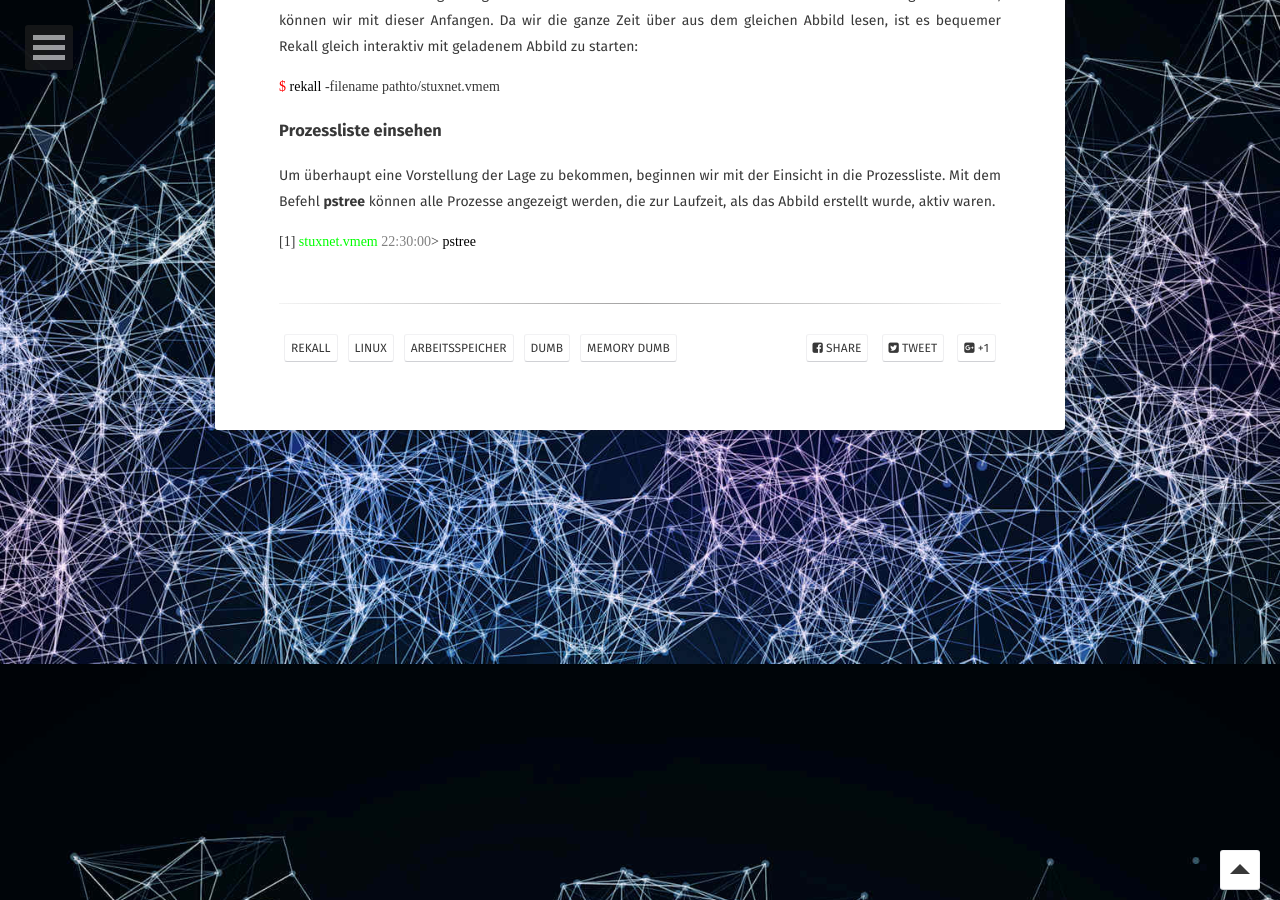
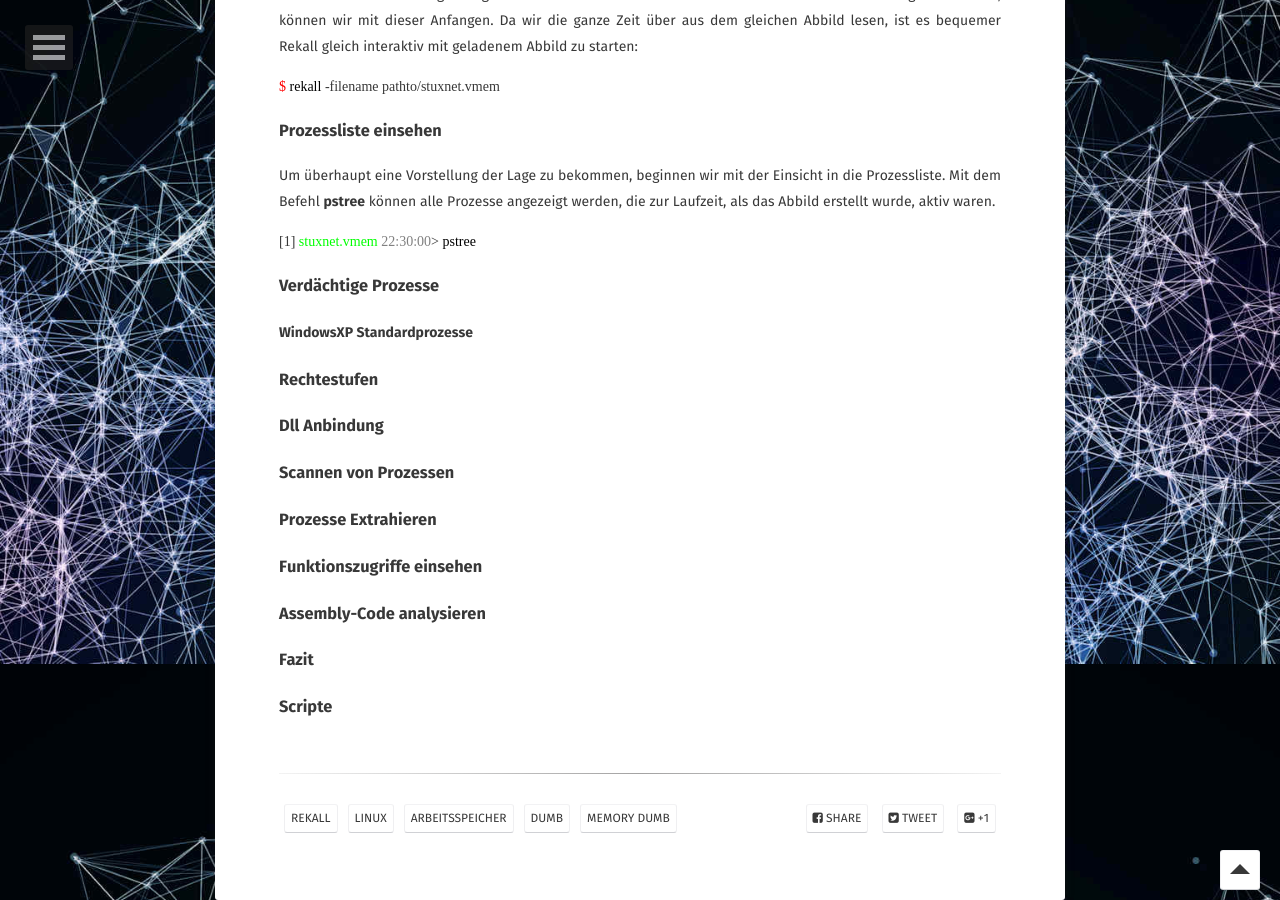
Before and after one commit to lauliger/IT-Sicherheit, a Jekyll site: the page built from _posts/2019-01-08-Arbeitsspeicheruntersuchung.md, in a window 1280 px wide and 900 px high, scrolled down 1136 px. Built offline with Jekyll 4.4.1, drawn with Linux system fonts in a browser that asks for light colours; some web fonts are replaced.

Commit message:
Update 2019-01-08-Arbeitsspeicheruntersuchung.md

```diff
--- a/_posts/2019-01-08-Arbeitsspeicheruntersuchung.md
+++ b/_posts/2019-01-08-Arbeitsspeicheruntersuchung.md
@@ -41,3 +41,23 @@ Da wir die ganze Zeit über aus dem gleichen Abbild lesen, ist es bequemer Rekal
 Um überhaupt eine Vorstellung der Lage zu bekommen, beginnen wir mit der Einsicht in die Prozessliste.
 Mit dem Befehl __pstree__ können alle Prozesse angezeigt werden, die zur Laufzeit, als das Abbild erstellt wurde, aktiv waren.
 {% include Rekall_Pstree.html %}
+
+### Verdächtige Prozesse
+
+#### WindowsXP Standardprozesse
+
+### Rechtestufen
+
+### Dll Anbindung
+
+### Scannen von Prozessen
+
+### Prozesse Extrahieren
+
+### Funktionszugriffe einsehen
+
+### Assembly-Code analysieren
+
+### Fazit
+
+### Scripte
```
